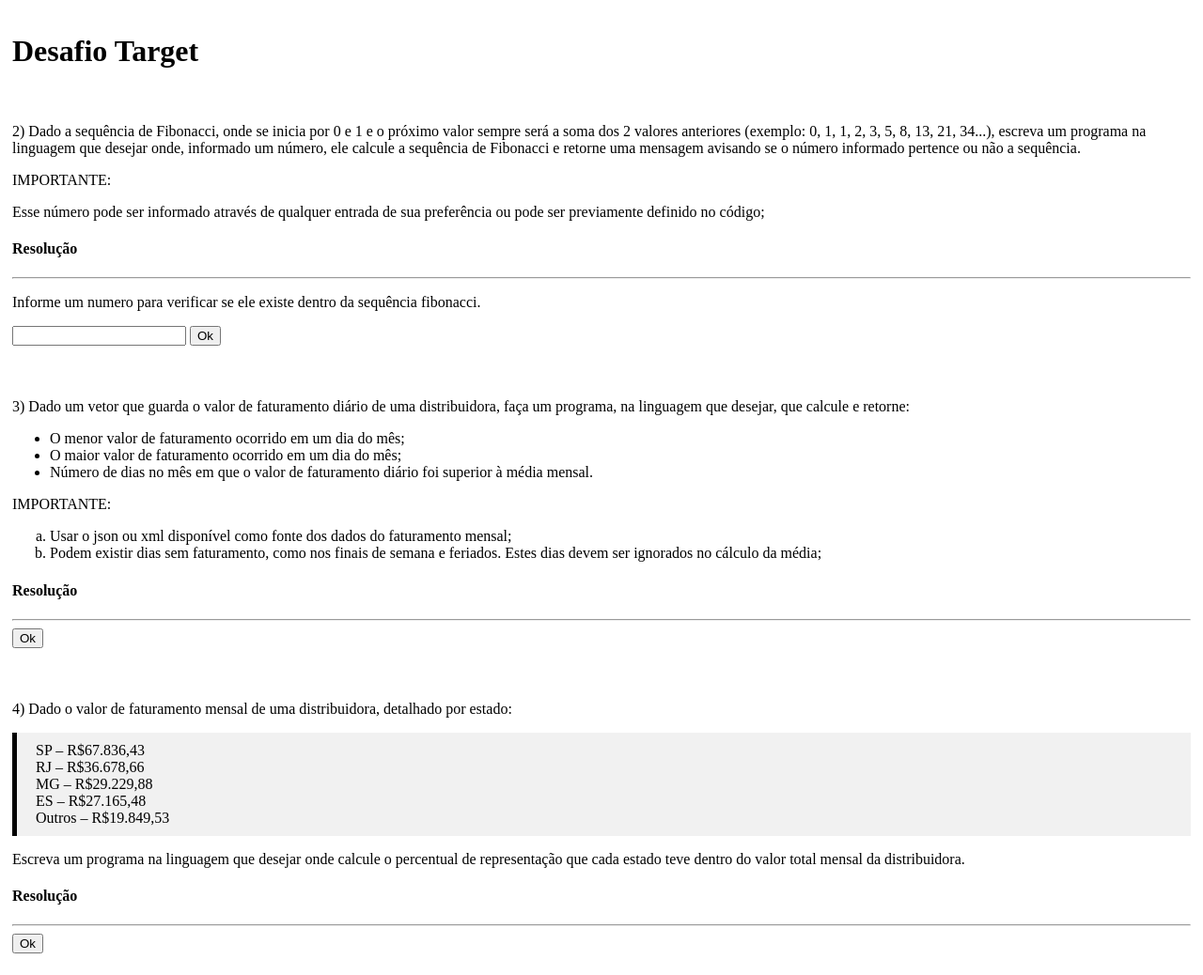
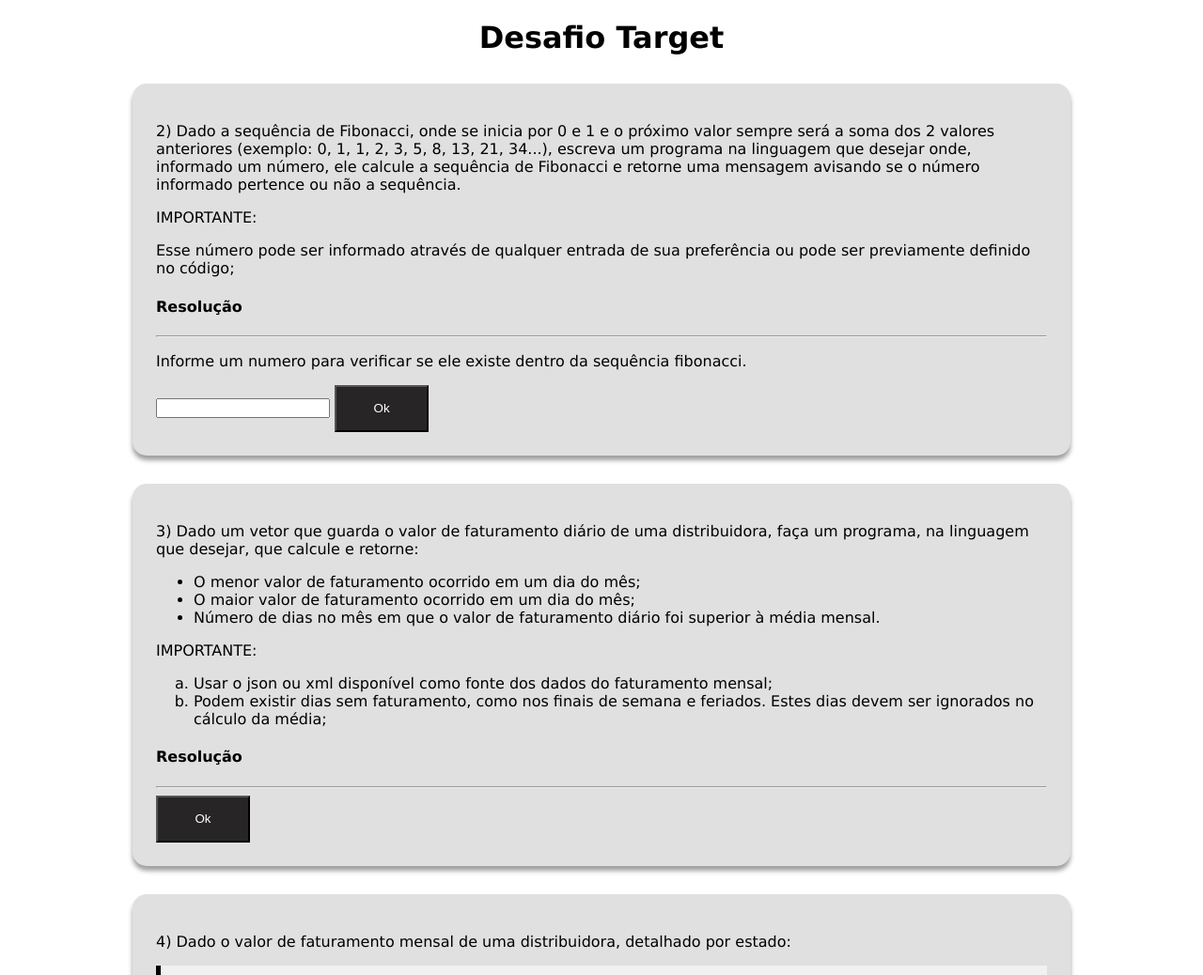
Before and after one commit to IlnaraAckermann/JavaScript, a website: page index.html in a window 1280 px wide. Shown: the top 1038 px of the page at 94% size. Drawn offline with Linux system fonts and the light colour scheme.

Commit message:
Atualizando Css

```diff
--- a/Script1.js
+++ b/Script1.js
@@ -1,7 +1,7 @@
 function fibonacci(){
     var termo = parseInt(document.getElementById('numeroFibonacci').value);
     var respostaFibonacci = document.getElementById('respostaFibonacci');
-
+    document.getElementById('respostaFibonacci').style.display = 'block';
     var penultimo=0, ultimo=1;
     var numero;
 
@@ -27,6 +27,7 @@ function fibonacci(){
 
 
 function faturamentoMensal(){
+    document.getElementById('respostaFaturamentoMensal').style.display = 'block';
     const SP = 67836.43;
     const RJ = 36678.66;
     const MG = 29229.88;
@@ -49,6 +50,7 @@ function faturamentoMensal(){
 
 
 function inverterString(){
+    document.getElementById('respostaStringInvertida').style.display = 'block';
     var stringRecebida = document.getElementById('stringRecebida').value;
     var respostaStringInvertida = document.getElementById('respostaStringInvertida');
 
@@ -65,6 +67,7 @@ function inverterString(){
 
 
 async function faturamentoDiario(){
+    document.getElementById('respostaFaturamentoDiario').style.display = 'block';
     fetch ('dados.json')
     .then(response => response.json())
     .then(data =>  {
--- a/index.html
+++ b/index.html
@@ -11,7 +11,7 @@
 </head>
 <body>
 
-    <div><h1>Desafio Target</h1></div>
+    <h1>Desafio Target</h1>
 
     <div>
         <p>2) Dado a sequência de Fibonacci, onde se inicia por 0 e 1 e o próximo valor sempre será a soma dos 2 valores anteriores (exemplo: 0, 1, 1, 2, 3, 5, 8, 13, 21, 34...), escreva um programa na linguagem que desejar onde, informado um número, ele calcule a sequência de Fibonacci e retorne uma mensagem avisando se o número informado pertence ou não a sequência.</p>
@@ -22,7 +22,7 @@
         <p>Informe um numero para verificar se ele existe dentro da sequência  fibonacci.</p>
         <input id="numeroFibonacci" type="number">
         <button onclick="fibonacci()">Ok</button>
-        <div id='respostaFibonacci'></div>
+        <div id='respostaFibonacci' class="resposta"></div>
     </div>
 
 
@@ -42,7 +42,7 @@
         <hr class="a">
 
         <button onclick="faturamentoDiario()">Ok</button>
-        <div id='respostaFaturamentoDiario'></div>
+        <div id='respostaFaturamentoDiario' class="resposta"></div>
 
     </div>
 
@@ -60,7 +60,7 @@
         <h4>Resolução</h4>
         <hr class="a">
         <button onclick="faturamentoMensal()">Ok</button>
-        <div id='respostaFaturamentoMensal'></div>
+        <div id='respostaFaturamentoMensal' class="resposta"></div>
 
     </div>
 
@@ -77,7 +77,7 @@
         <p>Digite uma string qualquer.</p>
         <input id="stringRecebida" type="text">
         <button onclick="inverterString()">Ok</button>
-        <div id='respostaStringInvertida'></div>
+        <div id='respostaStringInvertida' class="resposta"></div>
     </div>
 
 
--- a/style.css
+++ b/style.css
@@ -1,9 +1,46 @@
+body{
+    font-family: Verdana, Geneva, Tahoma, sans-serif;
+}
+
+button {
+    background: #272525;
+	color: white;
+	border-style: outset;
+	border-color: #000;
+	height: 50px;
+	width: 100px;
+	font: bold15px arial,sans-serif;
+	text-shadow: none;
+}
+
+h1 {
+    text-align: center;
+}
+h2 {
+    text-align: center;
+}
 
 
 div {
-    margin-top: 10px;
-    padding: 5px;
+    margin: 30px;
+    padding: 25px;
+    box-shadow: 0px 5px 5px 0px rgba(0,0,0,0.38);
+    border-radius: 15px;
+    background-color: #e0e0e0;
+    width: 75%;
+    margin-left: auto;
+    margin-right: auto;
 }
+
+div.resposta {
+    box-shadow: none;
+    border-radius: 0px;
+    padding: 10px;
+    background-color: #d0d0d0;
+    display: none;
+    margin-left: 15px;
+}
+
 
 ol.a {list-style-type: lower-alpha;}
 
```
Lines whose indentation alone changed are shown as unchanged.
